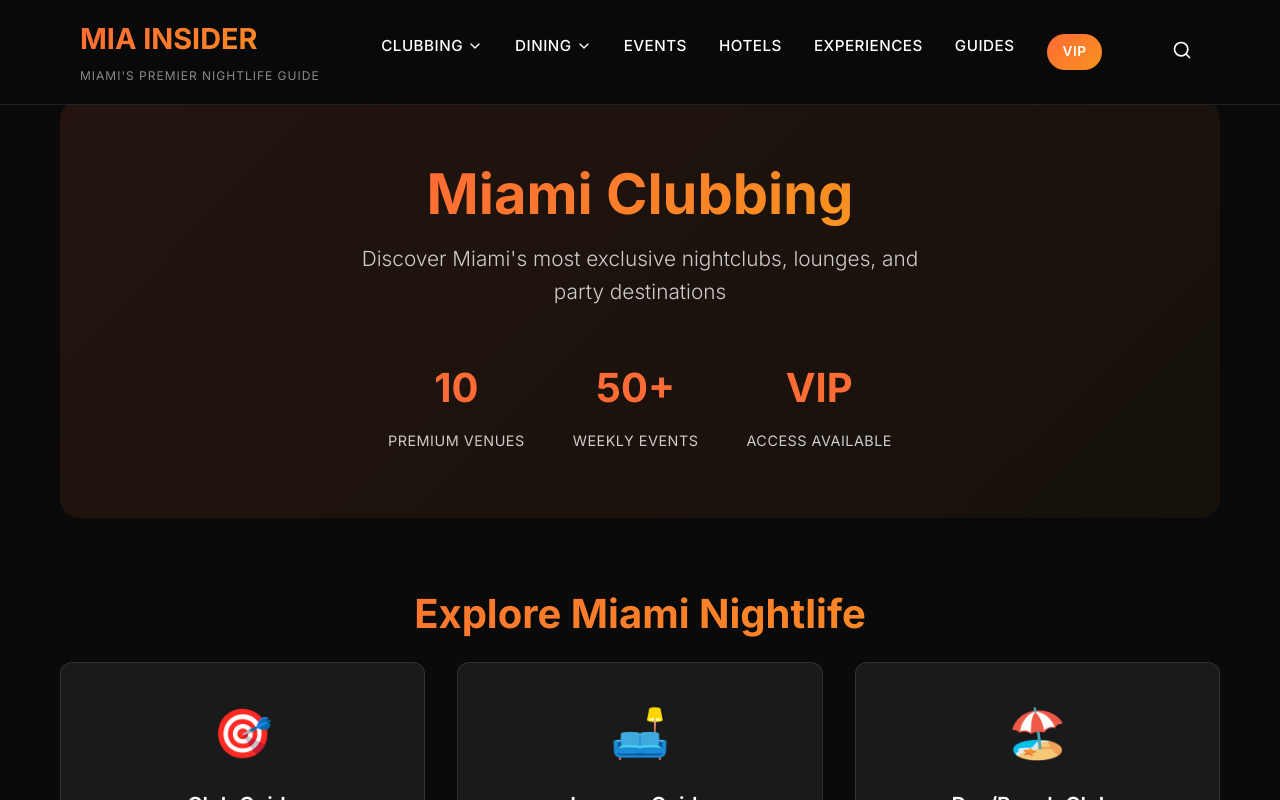
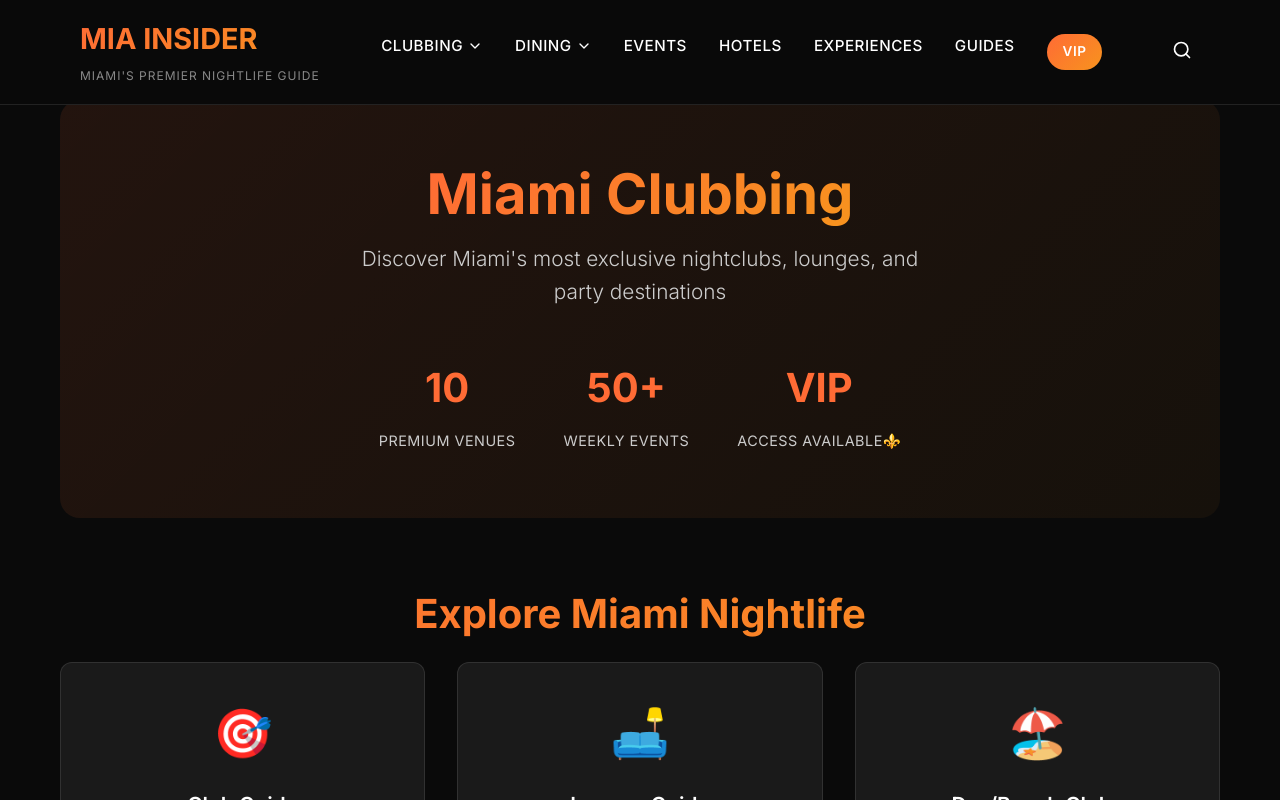
Before and after one commit to pmand21/mia_insider, a React (Vite) app: page /clubbing in a window 1280 px wide. Shown: the top 800 px of the page. Built offline with nearby package versions, Linux system fonts and the light colour scheme; no server answers.

Commit message:
Updated ClubbingHomePage.jsx

```diff
--- a/src/pages/ClubbingHomePage.jsx
+++ b/src/pages/ClubbingHomePage.jsx
@@ -60,7 +60,7 @@ const ClubbingHomePage = () => {
               </div>
               <div className="stat">
                 <Link to="/vip" className="stat-number vip-stat-link">VIP</Link>
-                <span className="stat-label">Access Available</span>
+                <span className="stat-label">Access Available⚜️</span>
               </div>
             </div>
           </div>
```
